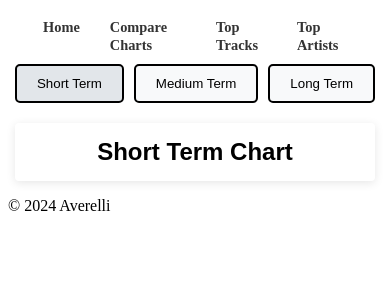
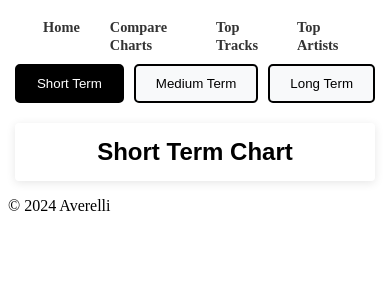
Before and after one commit to averelli/spotify-stats, a Flask app: template web/templates/top_chart.html in a window 390 px wide, with the pointer over the restyled element. Shown: the top 300 px of the page. Run offline with Flask 3, Linux system fonts and the light colour scheme; the template is opened without the code that fills it, so the values that code supplies are empty.

Commit message:
Minor style change

```diff
--- a/web/static/charts.css
+++ b/web/static/charts.css
@@ -165,4 +165,9 @@
     .item-details {
         font-size: 14px;
     }
+
+    .nav-btn.active:hover {
+        background-color: black;
+        color: #fff;
+    }
 }
```
